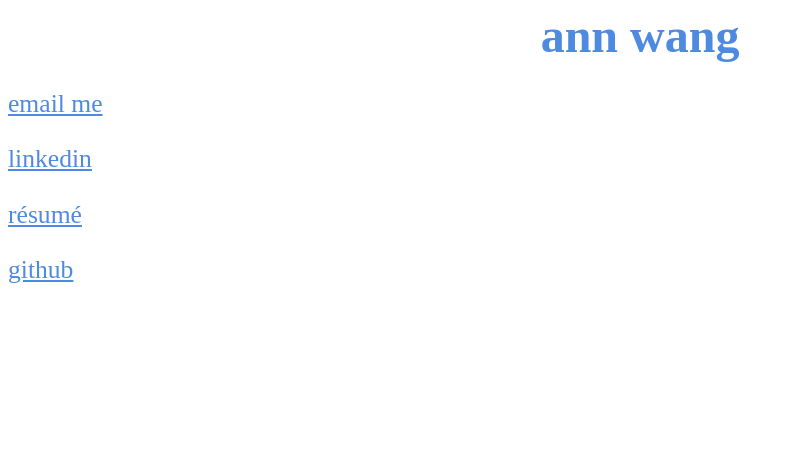
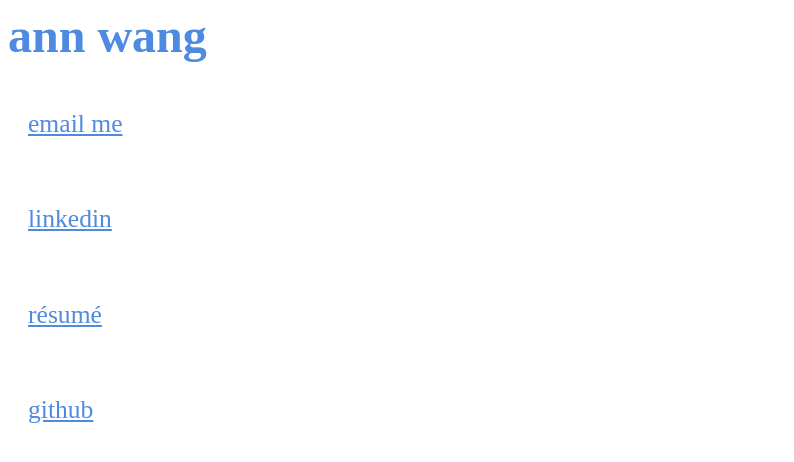
Before and after one commit to gnawnna/gnawnna.github.io, a plain HTML site: page index.html in a window 1280 px wide. Shown: the whole page, without its empty margins (0-794 px from the left). Drawn offline with Linux system fonts and the light colour scheme.

Commit message:
Update index.html

```diff
--- a/index.html
+++ b/index.html
@@ -21,23 +21,23 @@ div{
 </h1>*/-->
 
 
-<div background-color:powderblue; opacity: 0.8;>
+<div background-color:rgba(176, 224, 230, 1.0);>
 <header><strong>ann wang</strong></header>
 </div>
 
-<div>
+<div background-color:rgba(176, 224, 230, 0.8);>
 <p><a href = "mailto:aannwang@wharton.upenn.edu">email me</p>
 </div>
 
-<div>
+<div background-color:rgba(176, 224, 230, 0.6);>
 <p><a href = "https://www.linkedin.com/in/gnawnna/">linkedin</a></p>
 </div>
 
-<div>
+<div background-color:rgba(176, 224, 230, 0.4);>
 <p><a href = "https://1drv.ms/b/s!Ah8GGU2yvATWgoRJIRyzud20pyOOXw">résumé</p>
 </div>
 
-<div>
+<div background-color:rgba(176, 224, 230, 0.2);>
 <p><a href = "https://github.com/gnawnna">github</a></p>
 </div>
 
@@ -49,7 +49,7 @@ div{
 <style>
 	body{
 		font-family:avenir;
-		text-align:center;
+		text-align:left;
 		color:rgb(78,138,224,1.0);
 	}
 	header{
@@ -61,7 +61,7 @@ div{
 	p{
 		text-align:left;
 		font-size:160%;
-
+		padding: 20px;
 		/*background-color:powderblue;
 		padding:30px;
 		margin: 50px;*/
```
